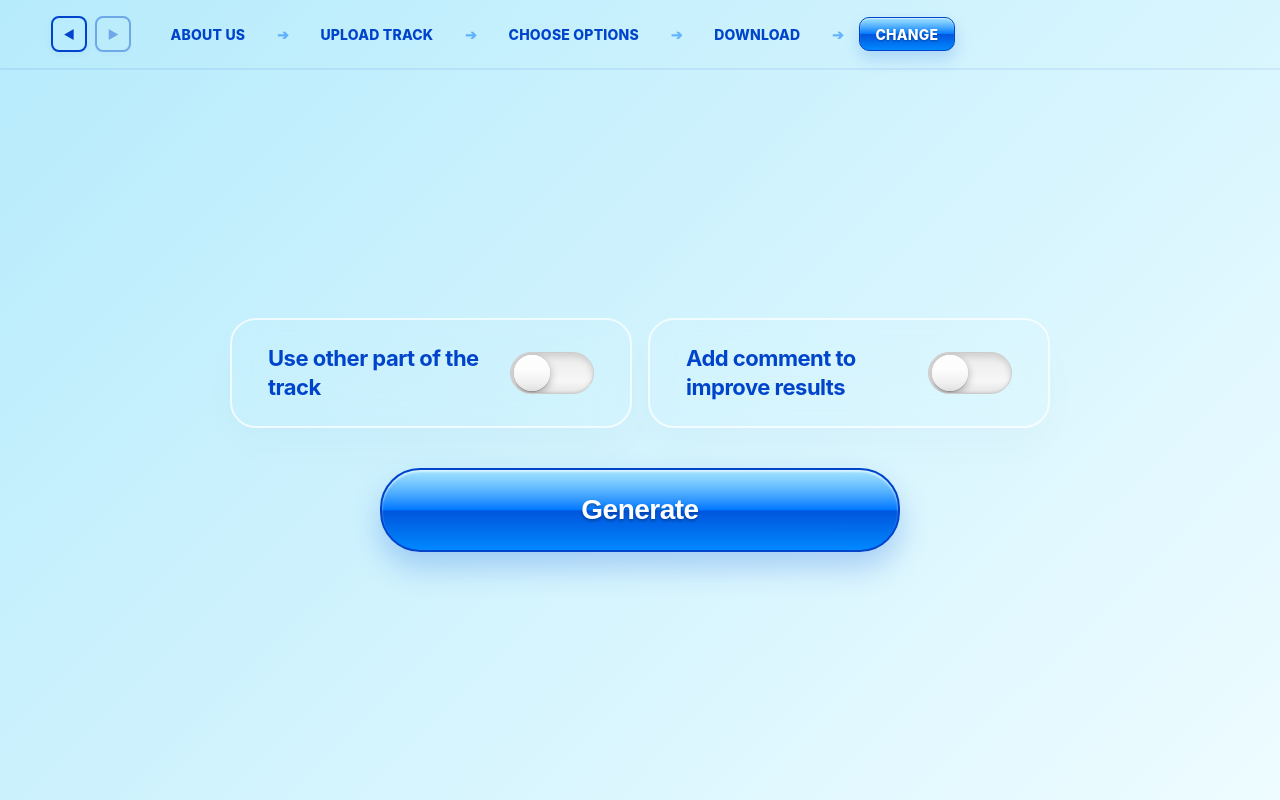
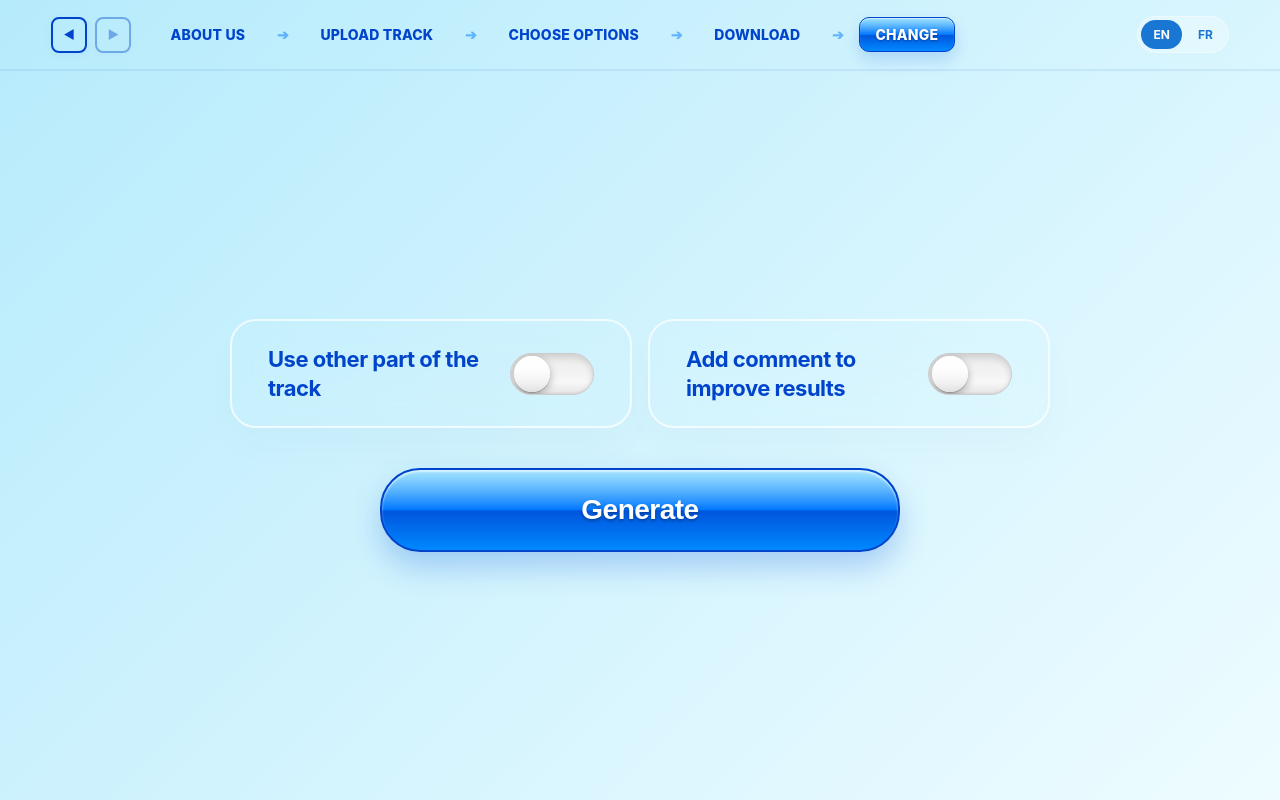
Before and after one commit to dm-dmytrenko/musicapp, a React (Create React App) app: page /change in a window 1280 px wide. Built offline with nearby package versions, Linux system fonts and the light colour scheme.

Commit message:
add i18n and toggle

```diff
--- a/package.json
+++ b/package.json
@@ -13,8 +13,11 @@
     "@testing-library/user-event": "^13.5.0",
     "@types/react-transition-group": "^4.4.12",
     "framer-motion": "^12.42.0",
+    "i18next": "^26.3.6",
+    "i18next-browser-languagedetector": "^8.2.1",
     "react": "^18.3.1",
     "react-dom": "^18.3.1",
+    "react-i18next": "^17.0.11",
     "react-redux": "^9.3.0",
     "react-router-dom": "^7.17.0",
     "react-scripts": "5.0.1",
--- /dev/null
+++ b/src/components/LanguageSwitcher/LanguageSwitcher.jsx
@@ -0,0 +1,34 @@
+import React from "react";
+import { useTranslation } from "react-i18next";
+import { SwitcherContainer, LanguageButton } from "./LanguageSwitcher.styles";
+
+const LanguageSwitcher = () => {
+  const { i18n } = useTranslation();
+  const currentLang = i18n.language ? i18n.language.slice(0, 2) : "en";
+
+  const handleLanguageChange = (lang) => {
+    i18n.changeLanguage(lang);
+  };
+
+  return (
+    <SwitcherContainer>
+      <LanguageButton
+        active={currentLang === "en"}
+        onClick={() => handleLanguageChange("en")}
+        disableRipple
+      >
+        EN
+      </LanguageButton>
+
+      <LanguageButton
+        active={currentLang === "fr"}
+        onClick={() => handleLanguageChange("fr")}
+        disableRipple
+      >
+        FR
+      </LanguageButton>
+    </SwitcherContainer>
+  );
+};
+
+export default LanguageSwitcher;
--- /dev/null
+++ b/src/components/LanguageSwitcher/LanguageSwitcher.styles.js
@@ -0,0 +1,31 @@
+import { styled } from "@mui/material/styles";
+import { Box, Button } from "@mui/material";
+
+export const SwitcherContainer = styled(Box)(({ theme }) => ({
+  display: "flex",
+  alignItems: "center",
+  gap: "4px",
+  marginLeft: "auto",
+  padding: "3px",
+  borderRadius: "20px",
+  backgroundColor: "rgba(255, 255, 255, 0.3)",
+  backdropFilter: "blur(10px)",
+  border: "1px solid rgba(255, 255, 255, 0.4)",
+}));
+
+export const LanguageButton = styled(Button, {
+  shouldForwardProp: (prop) => prop !== "active",
+})(({ theme, active }) => ({
+  minWidth: "auto",
+  padding: "4px 12px",
+  borderRadius: "16px",
+  fontSize: "12px",
+  fontWeight: "bold",
+  textTransform: "uppercase",
+  transition: "all 0.2s ease-in-out",
+  backgroundColor: active ? "#1976d2" : "transparent",
+  color: active ? "#ffffff" : "#1976d2",
+  "&:hover": {
+    backgroundColor: active ? "#1565c0" : "rgba(25, 118, 210, 0.08)",
+  },
+}));
--- a/src/components/StatusBar/StatusBar.jsx
+++ b/src/components/StatusBar/StatusBar.jsx
@@ -1,20 +1,23 @@
 import React, { useState } from 'react';
 import { Box } from '@mui/system';
 import { useLocation, useNavigate } from 'react-router-dom';
+import { useTranslation } from 'react-i18next';
+import LanguageSwitcher from '../LanguageSwitcher/LanguageSwitcher.jsx';
 import * as s from './StatusBar.styles';
 
 const StatusBar = () => {
   const location = useLocation();
   const navigate = useNavigate();
+  const { t } = useTranslation();
   const currentPath = location.pathname;
   const [menuOpen, setMenuOpen] = useState(false);
 
   const steps = [
-    { label: 'ABOUT US', path: '/about' },
-    { label: 'UPLOAD TRACK', path: '/upload' },
-    { label: 'CHOOSE OPTIONS', path: '/selector' },
-    { label: 'DOWNLOAD', path: '/download' },
-    { label: 'CHANGE', path: '/change' }
+    { label: t('nav.about_us'), path: '/about' },
+    { label: t('nav.upload_track'), path: '/upload' },
+    { label: t('nav.choose_options'), path: '/selector' },
+    { label: t('nav.download'), path: '/download' },
+    { label: t('nav.change', 'CHANGE'), path: '/change' }
   ];
 
   const currentStepIndex = steps.findIndex(step => step.path === currentPath);
@@ -86,6 +89,8 @@ const StatusBar = () => {
         </Box>
       </Box>
 
+      <LanguageSwitcher />
+
       <Box
         onClick={() => setMenuOpen(!menuOpen)}
         sx={s.burgerToggleButtonStyles}
--- /dev/null
+++ b/src/i18n.js
@@ -0,0 +1,22 @@
+import i18n from "i18next";
+import { initReactI18next } from "react-i18next";
+import LanguageDetector from "i18next-browser-languagedetector";
+
+import en from "./locales/en.json";
+import fr from "./locales/fr.json";
+
+i18n
+  .use(LanguageDetector)
+  .use(initReactI18next)
+  .init({
+    resources: {
+      en: { translation: en },
+      fr: { translation: fr }
+    },
+    fallbackLng: "en",
+    interpolation: {
+      escapeValue: false
+    }
+  });
+
+export default i18n;
--- a/src/index.js
+++ b/src/index.js
@@ -1,3 +1,4 @@
+import './i18n';
 import React from 'react';
 import ReactDOM from 'react-dom/client';
 import { Provider } from 'react-redux';
--- /dev/null
+++ b/src/locales/en.json
@@ -0,0 +1,14 @@
+{
+  "nav": {
+    "about_us": "ABOUT US",
+    "upload_track": "UPLOAD TRACK",
+    "choose_options": "CHOOSE OPTIONS",
+    "download": "DOWNLOAD"
+  },
+  "downloadPage": {
+    "album_name": "ALBUM NAME",
+    "genre": "GENRE",
+    "thanks_message": "Thanks for using our service. If you want to change something in the final result, then press",
+    "change": "Change"
+  }
+}
--- /dev/null
+++ b/src/locales/fr.json
@@ -0,0 +1,14 @@
+{
+  "nav": {
+    "about_us": "À PROPOS",
+    "upload_track": "CHARGER PISTE",
+    "choose_options": "CHOISIR OPTIONS",
+    "download": "TÉLÉCHARGER"
+  },
+  "downloadPage": {
+    "album_name": "NOM DE L'ALBUM",
+    "genre": "GENRE",
+    "thanks_message": "Merci d'utiliser notre service. Si vous souhaitez modifier le résultat final, appuyez sur",
+    "change": "Modifier"
+  }
+}
```
Also changed, not shown: 1 other file (tests, documents, lock files or other folders).
